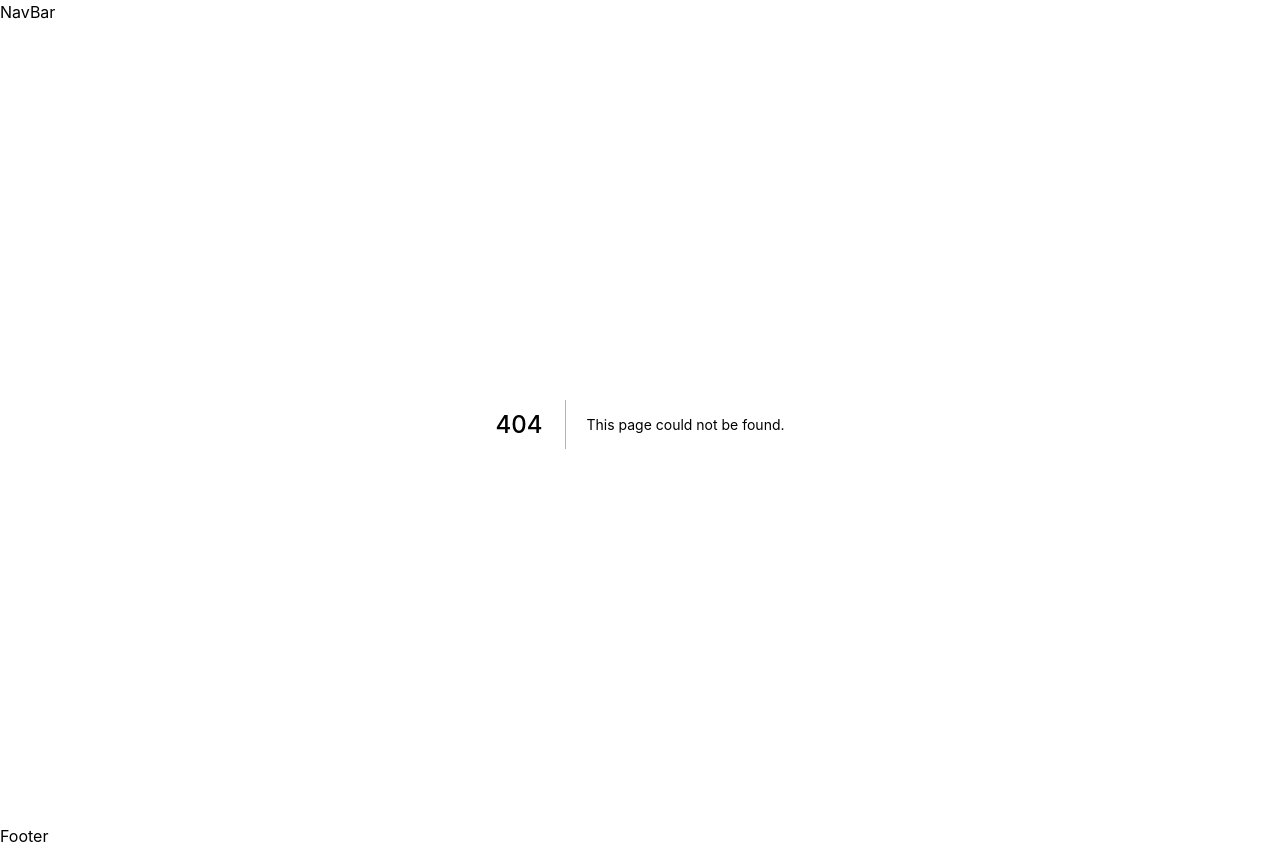
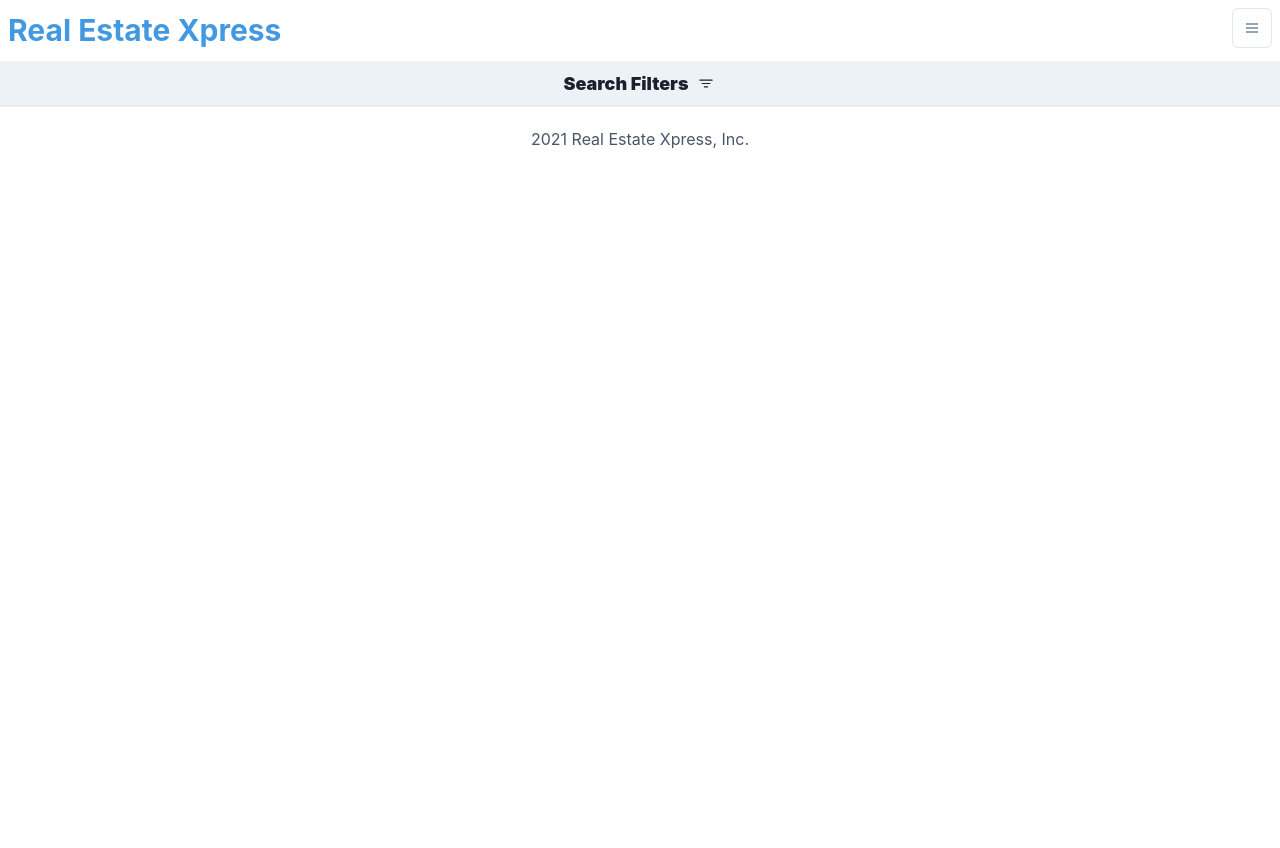
Before and after one commit to Aswebilius/real-estate-site, a Next.js app: page /search in a window 1280 px wide. Before the commit this address had no page. After the commit the page ends 800 px from the top, so only its background shows below. Built offline with nearby package versions, Linux system fonts and the light colour scheme.

Commit message:
Creating Search component and functionality

```diff
--- /dev/null
+++ b/components/Footer.jsx
@@ -0,0 +1,9 @@
+import { Box } from '@chakra-ui/react'
+
+const Footer = () => (
+    <Box textAlign='center' p='5' color='gray.600' borderTop='1px' borderColor='gray.100'>
+        2021 Real Estate Xpress, Inc.
+    </Box>
+)
+
+export default Footer;
--- a/components/Layout.jsx
+++ b/components/Layout.jsx
@@ -1,6 +1,7 @@
 import Head from "next/head";
 import { Box } from '@chakra-ui/react'
-
+import Navbar from "./Navbar";
+import Footer from "./Footer";
 
 
 const Layout = ({ children }) => (
@@ -10,13 +11,13 @@ const Layout = ({ children }) => (
     </Head>
     <Box maxWidth='1280px' m='auto'>
         <header>
-            NavBar
+            <Navbar />
         </header>
         <main>
             {children}
         </main>
         <footer>
-            Footer
+            <Footer />
         </footer>
     </Box>
     </>
--- /dev/null
+++ b/components/Navbar.jsx
@@ -0,0 +1,35 @@
+import Link from 'next/link';
+import { Menu, MenuButton, MenuList, MenuItem, IconButton, Flex, Box, Spacer } from '@chakra-ui/react';
+import { FcMenu, FcHome, FcAbout } from 'react-icons/fc';
+import { BsSearch } from 'react-icons/bs';
+import { FiKey } from 'react-icons/fi';
+
+const Navbar = () => (
+  <Flex p='2' borderBottom='1px' borderColor='gray.100'>
+    <Box fontSize='3xl' color='blue.400' fontWeight='bold'>
+      <Link href='/' paddingLeft='2'>Real Estate Xpress</Link>
+    </Box>
+    <Spacer />
+    <Box>
+      <Menu>
+        <MenuButton as={IconButton} icon={<FcMenu />} variant='outline' color='red.400' />
+        <MenuList>
+          <Link href='/' passHref>
+            <MenuItem icon={<FcHome />}>Home</MenuItem>
+          </Link>
+          <Link href='/search' passHref>
+            <MenuItem icon={<BsSearch />}>Search</MenuItem>
+          </Link>
+          <Link href='/search?purpose=for-sale' passHref>
+            <MenuItem icon={<FcAbout />}>Buy Property</MenuItem>
+          </Link>
+          <Link href='/search?purpose=for-rent' passHref>
+            <MenuItem icon={<FiKey />}>Rent Property</MenuItem>
+          </Link>
+        </MenuList>
+      </Menu>
+    </Box>
+  </Flex>
+);
+
+export default Navbar;
--- /dev/null
+++ b/pages/search.js
@@ -0,0 +1,34 @@
+import { useState } from 'react'
+import { useRouter } from 'next/router'
+import Image from 'next/image'
+import { Flex, Box, Text, Icon } from '@chakra-ui/react'
+import { BsFilter } from 'react-icons/bs'
+
+const search = () => {
+    const [searchFilters, setSearchFilters] = useState(false);
+    const router = useRouter();
+
+    return (
+        <Box>
+            <Flex
+            cursor='pointer'
+            bg='gray.100'
+            borderBottom='1px'
+            borderColor='gray.200'
+            p='2'
+            fontWeight='black'
+            fontSize='lg'
+            justifyContent='center'
+            alignItems='center'
+            onClick={() => setSearchFilters((prevFilters) => !prevFilters)}>
+
+            <Text>Search Filters</Text>
+            <Icon paddingLeft='2' w='7' as={BsFilter} />
+
+            </Flex>
+            {searchFilters && <SearchFilters />}
+        </Box>
+    )
+}
+
+export default search;
```
Also changed, not shown: components/SearchFilters.jsx (added), 1 other file (tests, documents, lock files or other folders).
